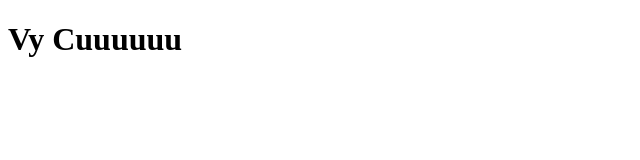
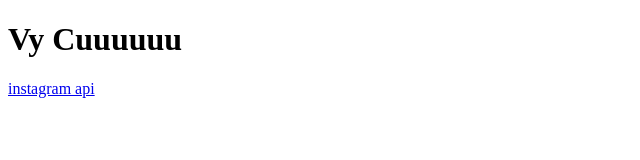
Before and after one commit to veeweeherman/lightbox-demo, a plain HTML site: page index.html in a window 1280 px wide. Shown: the whole page, without its empty margins (0-640 px from the left). Drawn offline with Linux system fonts and the light colour scheme.

Commit message:
adding a href link

```diff
--- a/index.html
+++ b/index.html
@@ -9,6 +9,7 @@
 <body>
 
   <h1>Vy Cuuuuuu</h1>
+  <a href="https://api.instagram.com/oauth/authorize/?client_id=4ddf62a287164a2ba14e32fd8f3eca32&redirect_uri=http://veeweeherman.github.io/&response_type=code">instagram api</a>
 
 </body>
 </html>
```
Also changed, not shown: 1 other file.
